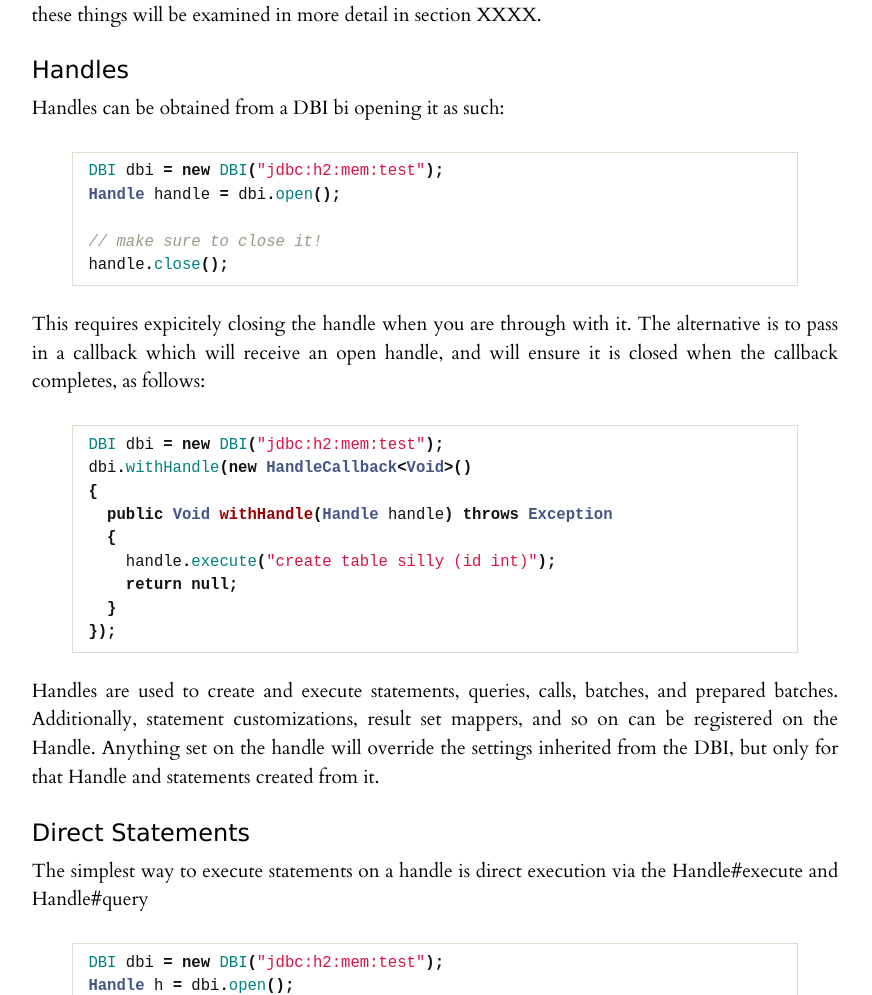
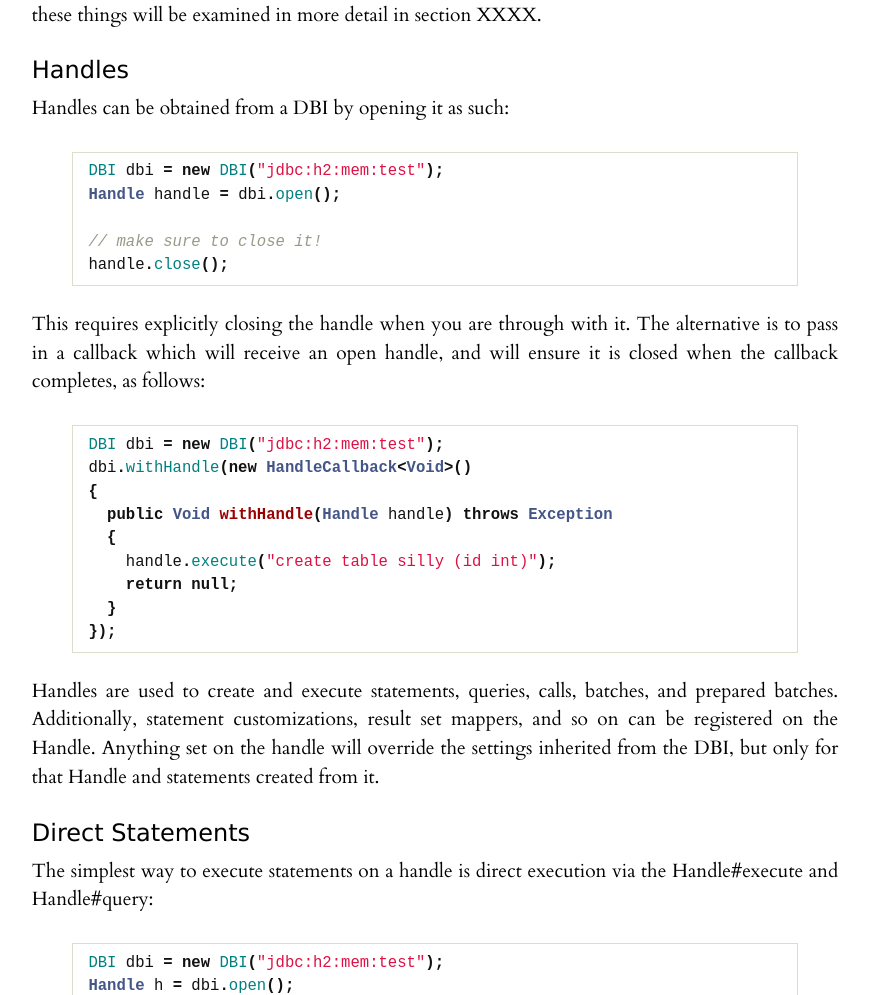
Before and after one commit to jdbi/jdbi-docs, a Jekyll site: the page built from _posts/0800-1-30-dbi_handle_and_statement.md, in a window 1280 px wide and 1400 px high, scrolled down 588 px. Shown: the part 165-1160 px from the top of the window, without its empty margins (205-1077 px from the left). Built offline with Jekyll 4.4.1, drawn with Linux system fonts in a browser that asks for light colours.

Commit message:
Some documentation typo fixups.

```diff
--- a/_posts/0800-1-30-dbi_handle_and_statement.md
+++ b/_posts/0800-1-30-dbi_handle_and_statement.md
@@ -19,7 +19,7 @@ Once a DBI is obtained there are a number of configurable options on it. These i
 
 # Handles
 
-Handles can be obtained from a DBI bi opening it as such:
+Handles can be obtained from a DBI by opening it as such:
 
 {% highlight java %}
 DBI dbi = new DBI("jdbc:h2:mem:test");
@@ -29,7 +29,7 @@ Handle handle = dbi.open();
 handle.close();
 {% endhighlight %}
 
-This requires expicitely closing the handle when you are through with it. The alternative is to pass in a callback which will receive an open handle, and will ensure it is closed when the callback completes, as follows:
+This requires explicitly closing the handle when you are through with it. The alternative is to pass in a callback which will receive an open handle, and will ensure it is closed when the callback completes, as follows:
 
 {% highlight java %}
 DBI dbi = new DBI("jdbc:h2:mem:test");
@@ -47,7 +47,7 @@ Handles are used to create and execute statements, queries, calls, batches, and
 
 # Direct Statements
 
-The simplest way to execute statements on a handle is direct execution via the Handle#execute and Handle#query
+The simplest way to execute statements on a handle is direct execution via the Handle#execute and Handle#query:
 
 {% highlight java %}
 DBI dbi = new DBI("jdbc:h2:mem:test");
```
